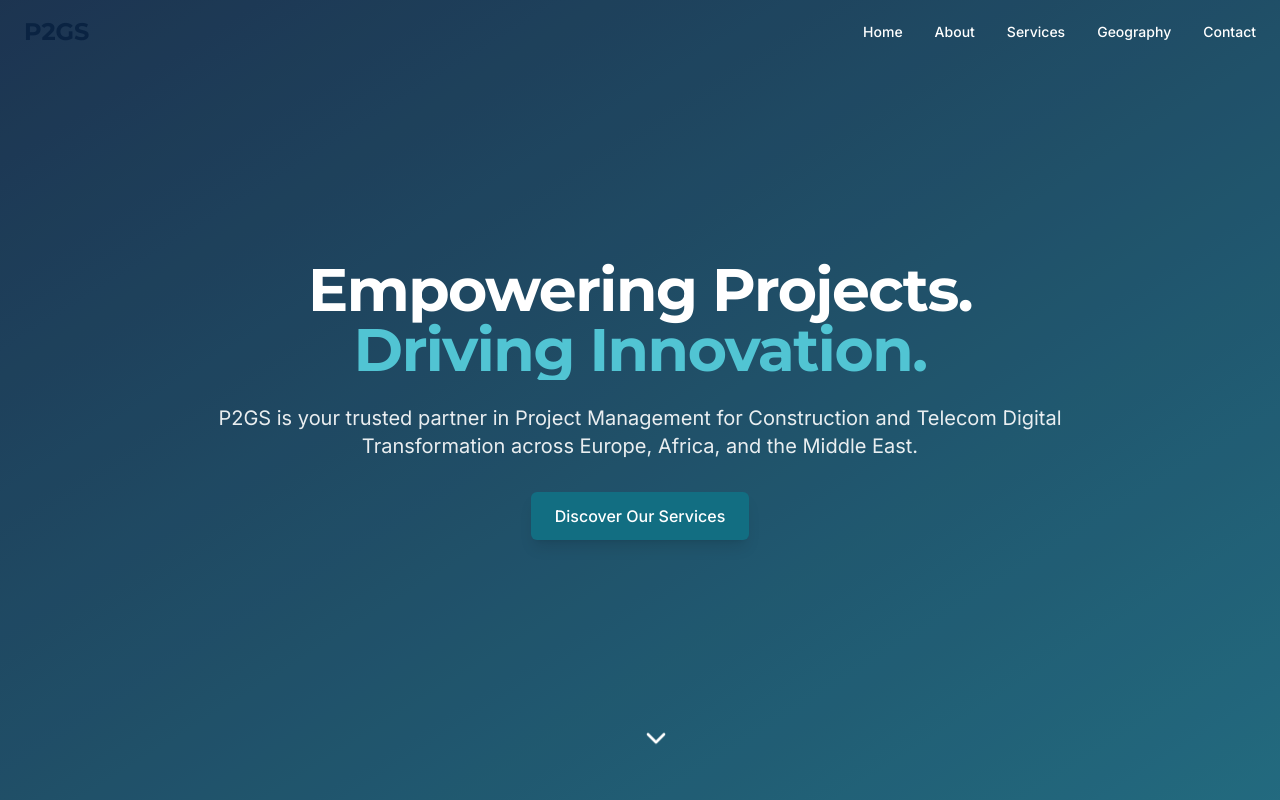
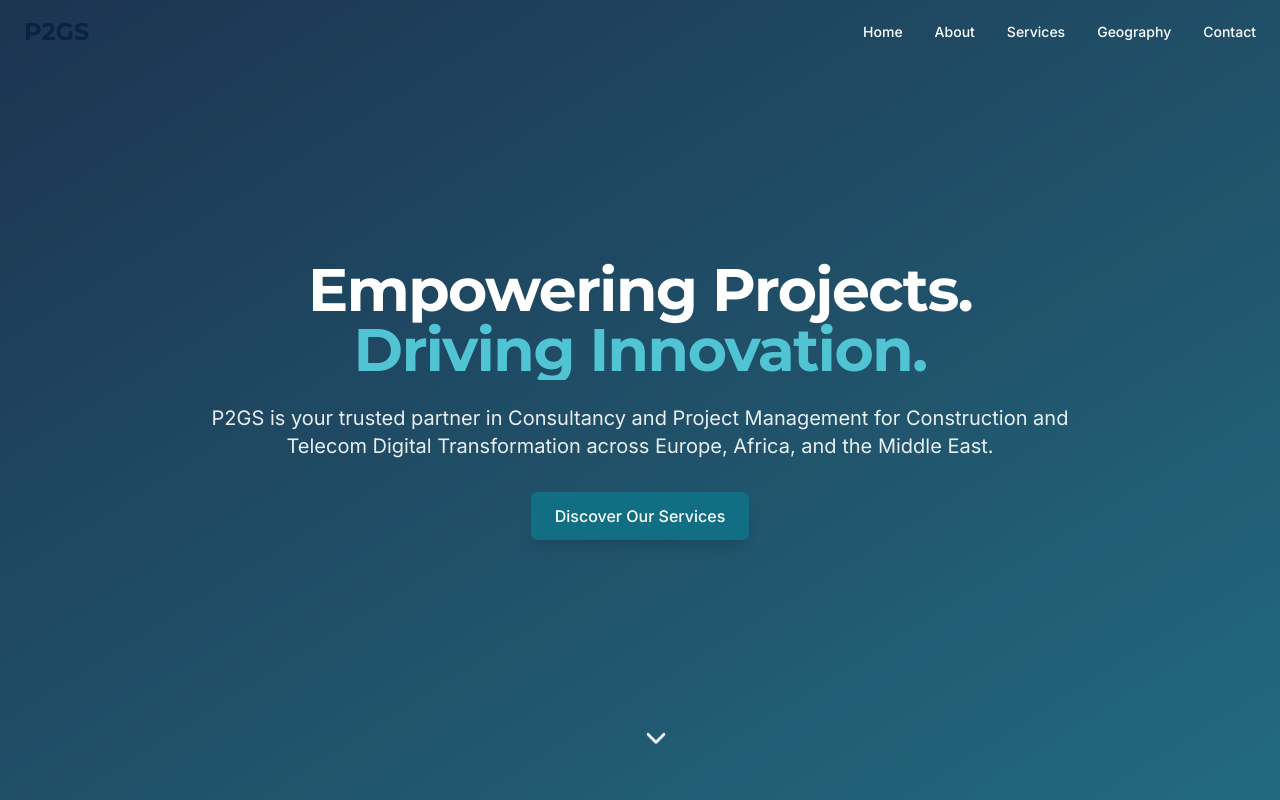
Before and after one commit to P2GSGH/innovate-transform-connect, a React (Vite) app: page / in a window 1280 px wide. Shown: the top 800 px of the page. Built offline with nearby package versions, Linux system fonts and the light colour scheme.

Commit message:
Update Hero subtitle
Update the subtitle in the Hero component to reflect the change in the prompt.

```diff
--- a/src/components/Hero.tsx
+++ b/src/components/Hero.tsx
@@ -51,7 +51,7 @@ const Hero = () => {
           <p
             className="reveal-animation delay-300 animate-fade-in-up text-lg md:text-xl text-white/90 mt-6 mb-8 leading-relaxed"
           >
-            P2GS is your trusted partner in Project Management for Construction and Telecom Digital Transformation across Europe, Africa, and the Middle East.
+            P2GS is your trusted partner in Consultancy and Project Management for Construction and Telecom Digital Transformation across Europe, Africa, and the Middle East.
           </p>
           <div className="reveal-animation delay-500 animate-fade-in-up">
             <a
```
